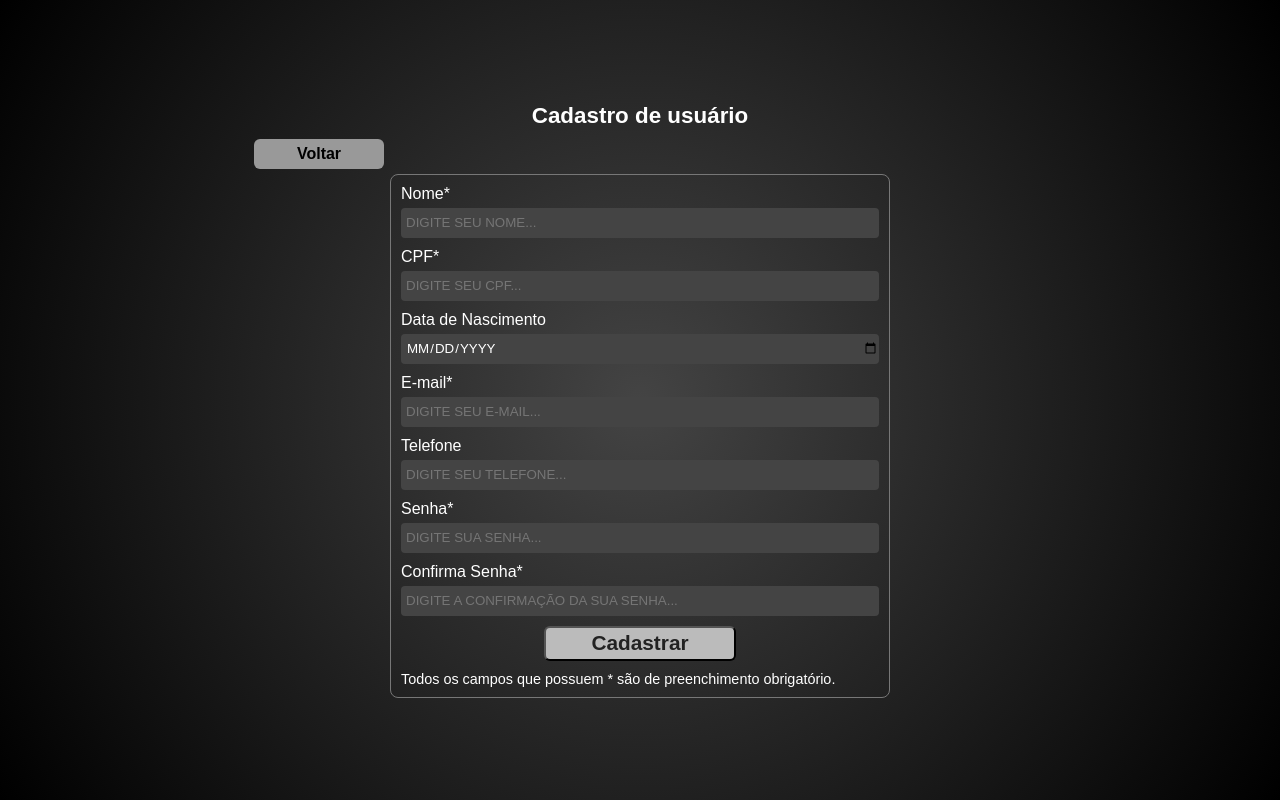
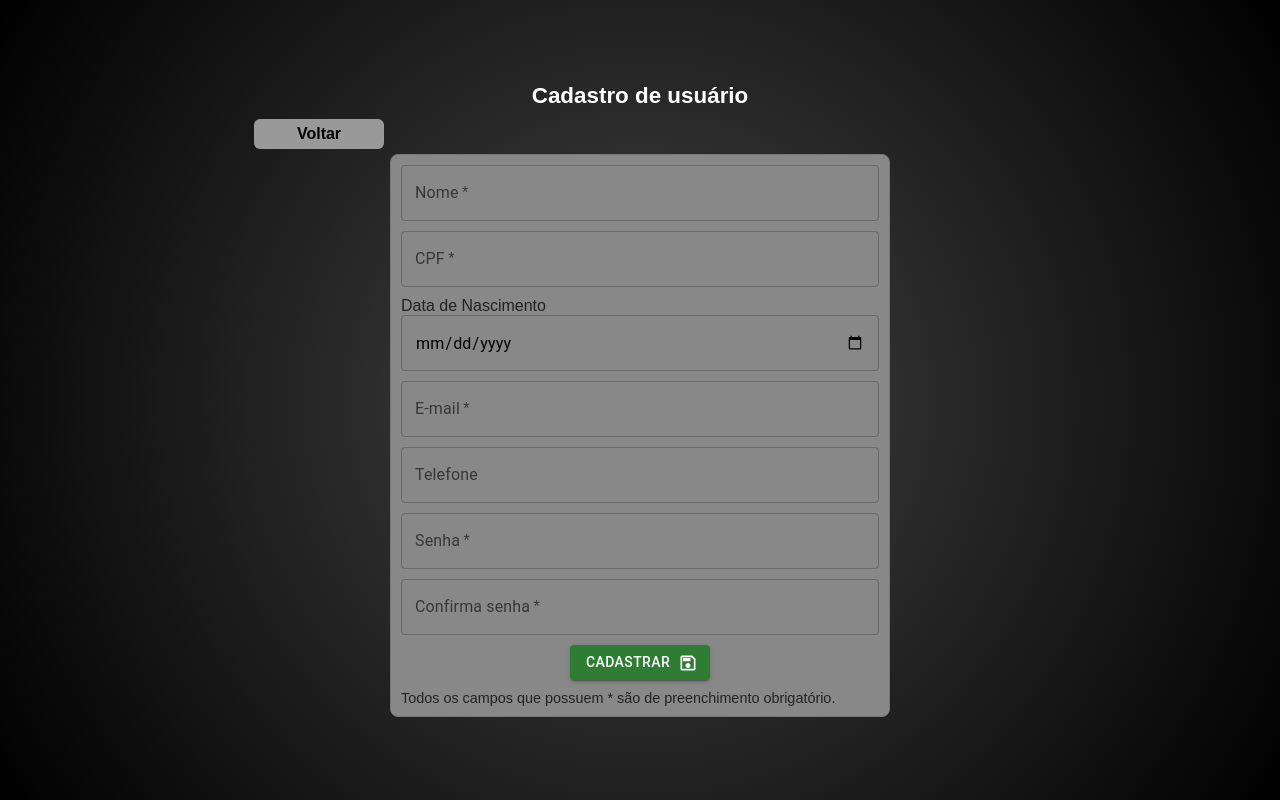
Before and after one commit to guilhermearaujo14/InvestimentoFrontEnd, a React (Vite) app: page /cadastroUsuario in a window 1280 px wide. Built offline with nearby package versions, Linux system fonts and the light colour scheme.

Commit message:
Criação de componente input/TextField e alteração na tela de cadastro de usuario.

```diff
--- /dev/null
+++ b/src/components/Formulario/TextField/index.jsx
@@ -0,0 +1,19 @@
+import { TextField } from "@mui/material";
+
+
+// eslint-disable-next-line react/prop-types
+export default function BasicTextField({label, name, type, required, value, onChange}){
+return(
+    <TextField
+    style={{width: '100%', color: '#ffff', fontSize:'20px', marginBottom: '10px' }}
+    inputProps={{style:{color: '#000'}}}
+    id="outlined-basic"
+    label={label}
+    variant="outlined"
+    name={name}
+    type={type}
+    required={required}
+    value={value}
+    onChange={onChange}/>
+)
+}
--- a/src/pages/CadastroUsuario/index.jsx
+++ b/src/pages/CadastroUsuario/index.jsx
@@ -2,10 +2,13 @@ import { useState } from 'react';
 import { useNavigate, Link } from 'react-router-dom'
 import { ToastContainer, toast } from 'react-toastify';
 import 'react-toastify/dist/ReactToastify.css';
+import { Button } from '@mui/material';
+import SaveOutlinedIcon from '@mui/icons-material/SaveOutlined';
 
 import api from '../../services/api';
 
 import './style.css';
+import BasicTextField from '../../components/Formulario/TextField';
 
 
 function CadastroUsuario(){
@@ -69,29 +72,47 @@ function CadastroUsuario(){
             </div>
             <div className="container-form-cadastro">
                 <form className="formulario-cadastro" onSubmit={validaDados} method="post">
-                    <label htmlFor="nome">Nome*</label>
-                    <input type="text" placeholder="Digite seu nome..." name="nome" required value={usuario.nome} onChange={(e)=> setUsuario({...usuario, nome: e.target.value})}/>
+                    {/* <label htmlFor="nome">Nome*</label>
+                    <input type="text" required={"required"} placeholder="Digite seu nome..." name="nome" required value={usuario.nome} onChange={(e)=> setUsuario({...usuario, nome: e.target.value})}/> */}
+                    {/* <TextField style={{width: '100%'}}  id="outlined-basic" label="Nome" variant="outlined" name="nome" required value={usuario.nome} onChange={(e)=> setUsuario({...usuario, nome: e.target.value})} /> */}
+                    <BasicTextField label={"Nome"} name={"nome"} type={"text"} required={"required"} value={usuario.nome} onChange={(e)=> setUsuario({...usuario, nome: e.target.value})}/>
 
-                    <label htmlFor="cpf">CPF*</label>
-                    <input type="text" placeholder="Digite seu CPF..."  name="cpf" required value={usuario.cpf} onChange={(e)=>setUsuario({...usuario, cpf: e.target.value})} maxLength={11}/>
+                    <BasicTextField label={"CPF"} name={"cpf"} type={"text"} required={"required"} value={usuario.cpf} onChange={(e)=>setUsuario({...usuario, cpf: e.target.value})}/>
 
                     <label htmlFor="dataNascimento">Data de Nascimento</label>
-                    <input type="date" name="dataNascimento" value={usuario.dataNascimento} onChange={(e)=>setUsuario({...usuario, dataNascimento: e.target.value})}/>
+                    <BasicTextField label={""} name={"dataNascimento"} type={"Date"} required={"required"} value={usuario.dataNascimento} onChange={(e)=> setUsuario({...usuario, dataNascimento: e.target.value})}/>
+
+                    <BasicTextField label={"E-mail"} name={"email"} type={"email"} required={"required"} value={usuario.email} onChange={(e)=> setUsuario({...usuario, email: e.target.value})}/>
+
+                    <BasicTextField label={"Telefone"} name={"telefone"} type={"text"} required={""} value={usuario.telefone} onChange={(e)=> setUsuario({...usuario, telefone: e.target.value})}/>
+
+                    <BasicTextField label={"Senha"} name={"senha"} type={"password"} required={"required"} value={usuario.senha} onChange={(e)=> setUsuario({...usuario, senha: e.target.value})}/>
+
+                    <BasicTextField label={"Confirma senha"} name={"confirmaSenha"} type={"password"} required={"required"} value={usuario.confirmaSenha} onChange={(e)=> setUsuario({...usuario, confirmaSenha: e.target.value})}/>
+
+                    {/* <label htmlFor="cpf">CPF*</label>
+                    <input type="text" required={"required"} placeholder="Digite seu CPF..."  name="cpf" required value={usuario.cpf} onChange={(e)=>setUsuario({...usuario, cpf: e.target.value})} maxLength={11}/>
+
+                    <label htmlFor="dataNascimento">Data de Nascimento</label>
+                    <input type="date" required={"required"} name="dataNascimento" value={usuario.dataNascimento} onChange={(e)=>setUsuario({...usuario, dataNascimento: e.target.value})}/>
 
                     <label htmlFor="email">E-mail*</label>
-                    <input type="email" placeholder="Digite seu E-mail..."  name="email" required value={usuario.email} onChange={(e)=>setUsuario({...usuario, email: e.target.value})}/>
+                    <input type="email" required={"required"} placeholder="Digite seu E-mail..."  name="email" required value={usuario.email} onChange={(e)=>setUsuario({...usuario, email: e.target.value})}/>
 
                     <label htmlFor="telefone">Telefone</label>
-                    <input type="number" placeholder="Digite seu telefone..."  name="telefone"  value={usuario.telefone} onChange={(e)=>setUsuario({...usuario, telefone: e.target.value})}/>
+                    <input type="number" required={"required"} placeholder="Digite seu telefone..."  name="telefone"  value={usuario.telefone} onChange={(e)=>setUsuario({...usuario, telefone: e.target.value})}/>
 
                     <label htmlFor="senha">Senha*</label>
-                    <input type="password" placeholder="Digite sua senha..."  name="senha" value={usuario.senha} onChange={(e)=>setUsuario({...usuario, senha: e.target.value})}/>
+                    <input type="password" required={"required"} placeholder="Digite sua senha..."  name="senha" value={usuario.senha} onChange={(e)=>setUsuario({...usuario, senha: e.target.value})}/>
 
                     <label htmlFor="confirmaSenha">Confirma Senha*</label>
-                    <input type="password" placeholder="Digite a confirmação da sua senha..."  name="confirmaSenha" value={usuario.confirmaSenha} onChange={(e)=>setUsuario({...usuario, confirmaSenha: e.target.value})}/>
+                    <input type="password" required={"required"} placeholder="Digite a confirmação da sua senha..."  name="confirmaSenha" value={usuario.confirmaSenha} onChange={(e)=>setUsuario({...usuario, confirmaSenha: e.target.value})}/> */}
 
                     <div className="container-botao-form">
-                        <button className="btn-novo-usuario">Cadastrar</button>
+                        {/* <button className="btn-novo-usuario">Cadastrar</button>  */}
+                        <Button variant="contained" color='success' endIcon={<SaveOutlinedIcon />}>
+                            Cadastrar
+                        </Button>
                     </div>
 
                 </form>
--- a/src/pages/CadastroUsuario/style.css
+++ b/src/pages/CadastroUsuario/style.css
@@ -50,6 +50,8 @@
     padding: 10px;
     border: 1px solid #777;
     border-radius: 8px;
+    background-color: #888;
+    color: #222;
 }
 .formulario-cadastro > input{
     width: 100%;
```
